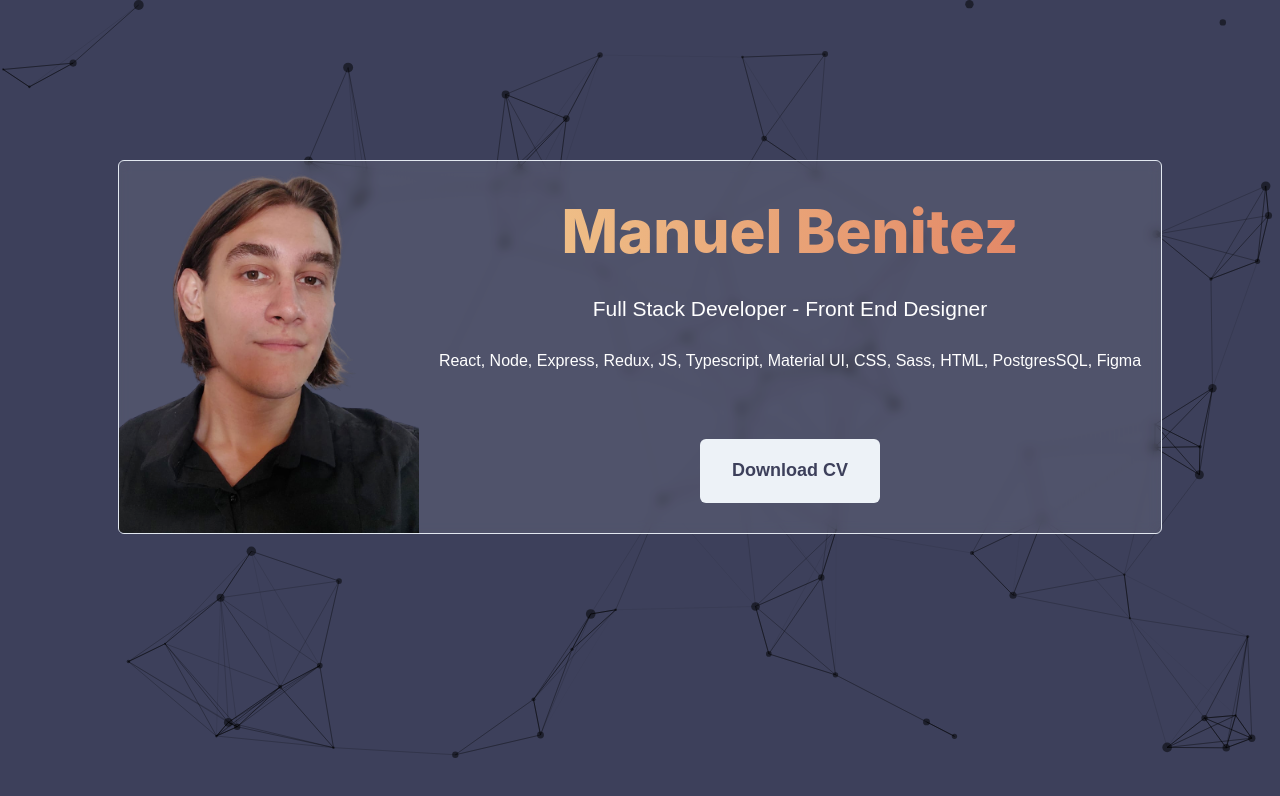
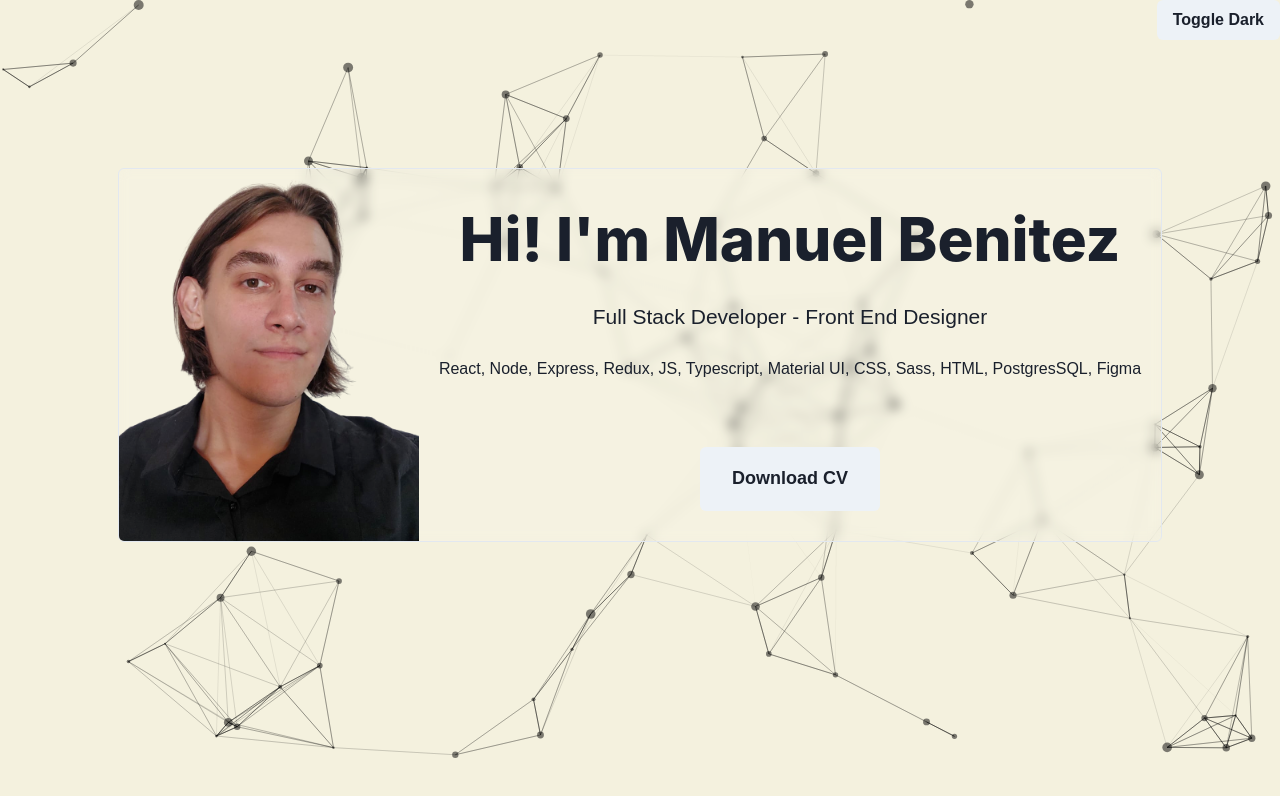
Before and after one commit to ManuBeni/portfolio, a React (Create React App) app in the folder portfolio/: page / in a window 1280 px wide. Shown: the top 796 px of the page. Built offline with nearby package versions, Linux system fonts and the light colour scheme.

Commit message:
dark and light mode switch

```diff
--- a/portfolio/src/components/HeaderCard.module.css
+++ b/portfolio/src/components/HeaderCard.module.css
@@ -4,7 +4,14 @@
     justify-content: center;
     height: 100%;
     width: 100%;
-    margin-top: 10rem;
+    margin-top: 8rem;
+}
+
+.themeButton{
+
+    display: flex;
+    flex-direction: row-reverse;
+
 }
 
 
--- a/portfolio/src/components/HeaderCard.tsx
+++ b/portfolio/src/components/HeaderCard.tsx
@@ -7,15 +7,19 @@
         CardBody,
         CardFooter,
         Text,
+        useColorModeValue,
+
         } from '@chakra-ui/react'
 import styles from "./HeaderCard.module.css"
 
 import ProfilePic from "../resources/ProfilePic.png"
+import ThemeButton from './ThemeButton'
 
 const HeaderCard = () => {
 
+  const color = useColorModeValue('gray.800','white' )
+
   const onButtonClick = ()=>{
-
       // using Java Script method to get PDF file
       fetch('Manuel-Benitez-CV-PDF.pdf').then(response => {
       response.blob().then(blob => {
@@ -30,6 +34,10 @@
       })
       }
     return (
+      <>
+      <div className={styles.themeButton}>
+      <ThemeButton/>
+      </div>
       <div className={styles.body}>
         <Card
           direction={{ base: 'column', sm: 'row' }}
@@ -46,6 +54,7 @@
 
           }}
         >
+
           <Image
             objectFit='cover'
             maxW={{ base: '100%', sm: '300px' }}
@@ -56,15 +65,15 @@
 
           <Stack>
 
-            <CardBody>
+            <CardBody color={color}>
               <Heading
                 size='2xl'
                 py="5"
-                bgGradient='linear(to-l, #E07A5F, #F2CC8F)'
-                bgClip='text'
+                // bgGradient='linear(to-l, #E07A5F, #F2CC8F)'
+                // bgClip='text'
                 fontSize='6xl'
                 fontWeight='extrabold'>
-                Manuel Benitez
+                Hi! I'm Manuel Benitez
               </Heading>
               <Text py='3' fontSize={21}>
                 Full Stack Developer - Front End Designer
@@ -76,14 +85,16 @@
             </CardBody>
 
             <CardFooter sx={{ justifyContent:"center"}}>
-              <Button variant='solid' color='#F4F1DE' size="lg" sx={{color:"#3D405B", bottom:"10px", padding:"2rem"}}
+              <Button variant='solid' color= {color} size="lg" sx={{ bottom:"10px", padding:"2rem"}}
               onClick={onButtonClick}>
                 Download CV
               </Button>
+
             </CardFooter>
           </Stack>
         </Card>
         </div>
+        </>
     )
 }
 
--- a/portfolio/src/components/Particle.tsx
+++ b/portfolio/src/components/Particle.tsx
@@ -3,11 +3,16 @@
 import type { Container, Engine } from "tsparticles-engine";
 import Particles from "react-particles";
 import { loadFull } from "tsparticles";
+import { useColorModeValue } from "@chakra-ui/react";
 
 const Particle = () => {
 
-    let toggle: boolean = true
+    let toggle: boolean = false
 
+    const color = useColorModeValue('gray.800','white' )
+
+    if(color==="white") {toggle = true}
+    if (color === "gray.800") toggle = false
 
     const particlesInit = useCallback(async (engine: Engine) => {
         console.log(engine);
@@ -19,7 +24,7 @@
     }, []);
 
     const particlesLoaded = useCallback(async (container: Container | undefined) => {
-        await console.log(container);
+        console.log(container);
     }, []);
     return (
                 toggle ?
@@ -42,7 +47,7 @@
                         interactivity: {
                             events: {
                                 onClick: {
-                                    enable: true,
+                                    enable: false,
                                     mode: "push",
                                 },
                                 onHover: {
@@ -73,7 +78,7 @@
                                 width: 1,
                             },
                             collisions: {
-                                enable: true,
+                                enable: false,
                             },
                             move: {
                                 direction: "none",
@@ -125,7 +130,7 @@
                         interactivity: {
                             events: {
                                 onClick: {
-                                    enable: true,
+                                    enable: false,
                                     mode: "push",
                                 },
                                 onHover: {
@@ -156,7 +161,7 @@
                                 width: 1,
                             },
                             collisions: {
-                                enable: true,
+                                enable: false,
                             },
                             move: {
                                 direction: "none",
--- /dev/null
+++ b/portfolio/src/components/ThemeButton.tsx
@@ -0,0 +1,14 @@
+import { Button, useColorMode } from "@chakra-ui/react"
+
+function ThemeButton() {
+    const { colorMode, toggleColorMode } = useColorMode()
+    return (
+      <header >
+        <Button onClick={toggleColorMode} >
+          Toggle {colorMode === 'light' ? 'Dark' : 'Light'}
+        </Button>
+      </header>
+    )
+  }
+
+export default ThemeButton
--- /dev/null
+++ b/portfolio/src/components/theme.ts
@@ -0,0 +1,11 @@
+// Color mode for Chakra UI
+import { extendTheme, type ThemeConfig } from '@chakra-ui/react'
+
+const config: ThemeConfig = {
+  initialColorMode: 'system',
+  useSystemColorMode: false,
+}
+
+const theme = extendTheme({ config })
+
+export default theme
--- a/portfolio/src/index.tsx
+++ b/portfolio/src/index.tsx
@@ -1,15 +1,15 @@
 import React from 'react';
 import ReactDOM from 'react-dom/client';
 import App from './App';
-
-import { ChakraProvider } from '@chakra-ui/react'
-
+import theme from "./components/theme"
+import { ChakraProvider,ColorModeScript } from '@chakra-ui/react'
 const root = ReactDOM.createRoot(
   document.getElementById('root') as HTMLElement
 );
 root.render(
-  <ChakraProvider>
+  <ChakraProvider theme={theme}>
     <React.StrictMode>
+    <ColorModeScript initialColorMode={theme.config.initialColorMode} />
       <App />
     </React.StrictMode>
   </ChakraProvider>
```
